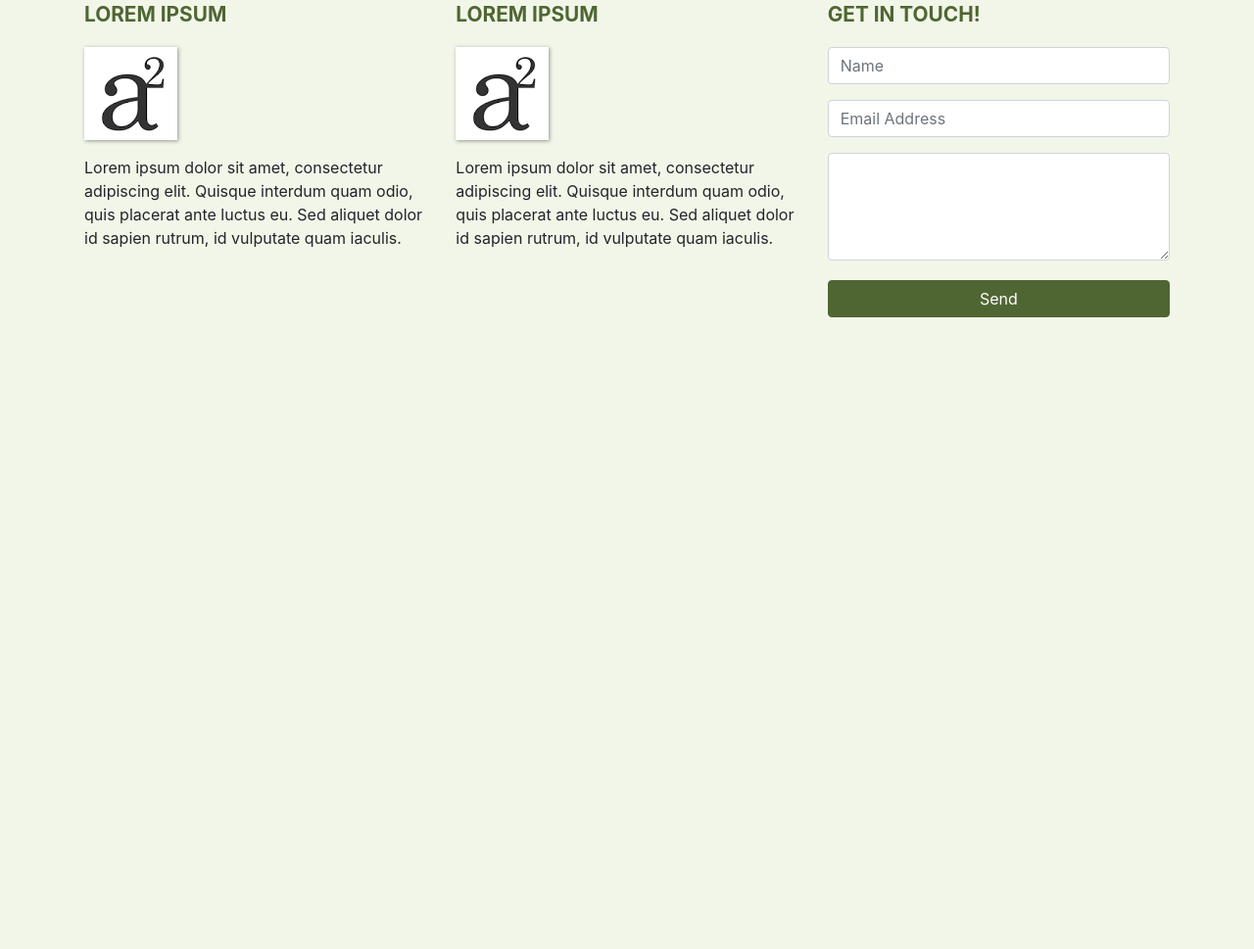
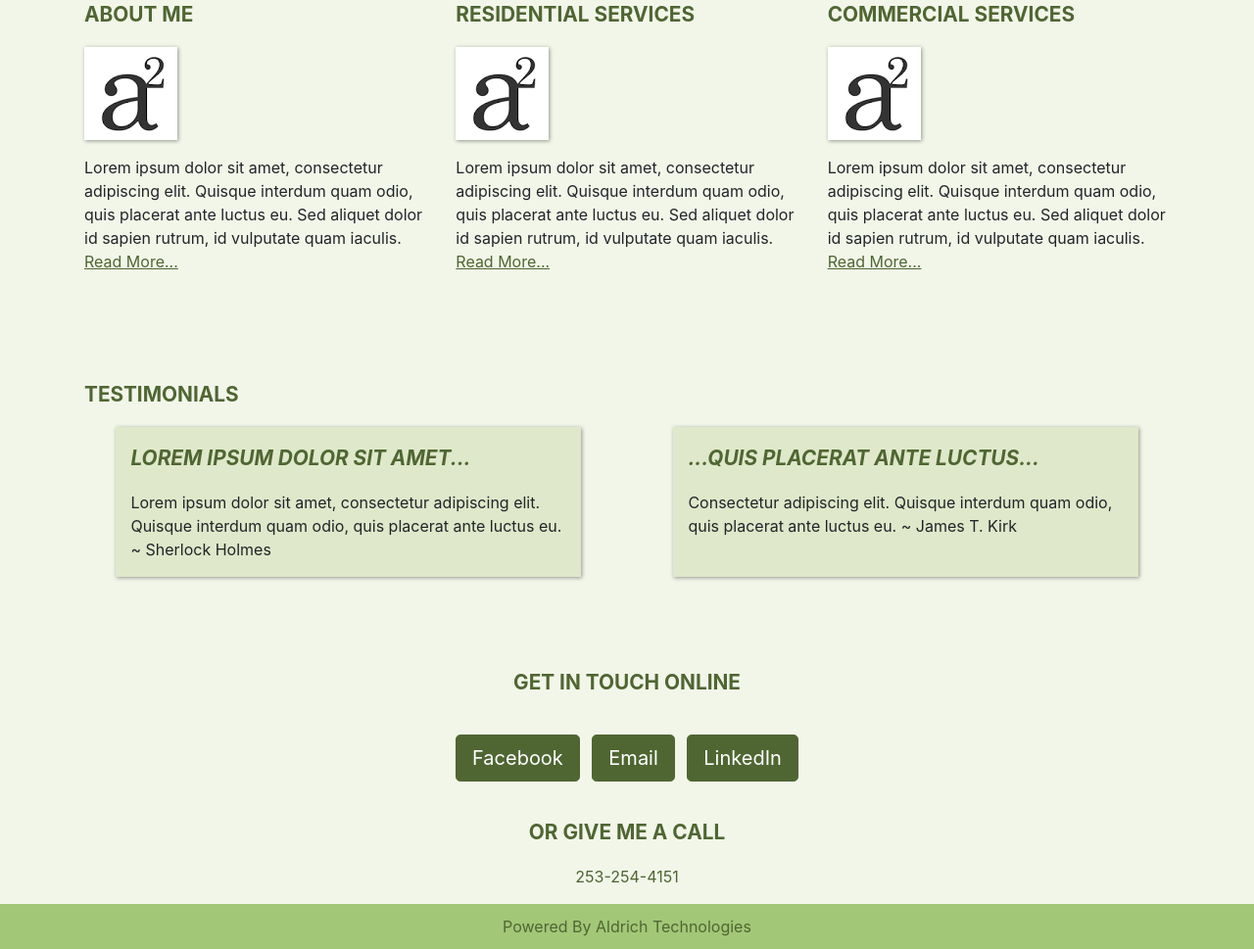
Before and after one commit to AmandaAldrich/amacsite, a plain HTML site: page index.html in a window 1280 px wide. Shown: the part 933-1902 px from the top of the page at 98% size. Before the commit the page ends 1337 px from the top, so only its background shows below. Drawn offline with nearby package versions, Linux system fonts and the light colour scheme.

Commit message:
Added Testimonials, About, Residential, Commercial, and modified contact area, to better work with client's goals

```diff
--- a/index.html
+++ b/index.html
@@ -27,10 +27,19 @@
 						<a class="nav-link" href="#">Home</a>
 					</li>
 					<li class="nav-item">
-						<a class="nav-link" href="#">About</a>
+						<a class="nav-link" href="about.html">About</a>
 					</li>
+					<li class="nav-item dropdown">
+						<a class="nav-link dropdown-toggle" href="#" id="navbarDropdownMenuLink" role="button" data-toggle="dropdown" aria-haspopup="true" aria-expanded="false">
+							Services
+						</a>
+						<div class="dropdown-menu" aria-labelledby="navbarDropdownMenuLink">
+							<a class="dropdown-item" href="residential.html">Residential</a>
+							<a class="dropdown-item" href="commercial.html">Commercial</a>
+						</div>
+				    </li>
 					<li class="nav-item">
-						<a class="nav-link" href="#">Contact</a>
+						<a class="nav-link" href="#contact">Contact</a>
 					</li>
 				</ul>
 			</div>
@@ -41,41 +50,85 @@
 			<div class="description">
 				<h1>Welcome to Amazing Cleaners!</h1>
 				<p>Looking for a friendly, thorough house cleaning service? Need your office or workspace spiffed up? We're your team, let's get together!</p>
-				<button class="btn btn-outline-secondary btn-lg">Tell Me More!</button>
+				<a href="#tellMeMore" class="btn btn-outline-secondary btn-lg">Tell Me More!</a>
 			</div>
 		</header>
 
-		<div class="container features">
+		<div class="container features" id="tellMeMore">
 			<div class="row">
 
 				<div class="col-lg-4 col-md-4 col-sm-12">
-					<h3 class="feature-title">Lorem ipsum</h3>
+					<h3 class="feature-title">About Me</h3>
 					<img src="images/a2.png" class="img-fluid">
-					<p>Lorem ipsum dolor sit amet, consectetur adipiscing elit. Quisque interdum quam odio, quis placerat ante luctus eu. Sed aliquet dolor id sapien rutrum, id vulputate quam iaculis.</p>
+					<p>Lorem ipsum dolor sit amet, consectetur adipiscing elit. Quisque interdum quam odio, quis placerat ante luctus eu. Sed aliquet dolor id sapien rutrum, id vulputate quam iaculis.
+						<a href="about.html">Read More...</a>
+					</p>
 				</div>
 
 				<div class="col-lg-4 col-md-4 col-sm-12">
-					<h3 class="feature-title">Lorem ipsum</h3>
+					<h3 class="feature-title">Residential Services</h3>
 					<img src="images/a2.png" class="img-fluid">
-					<p>Lorem ipsum dolor sit amet, consectetur adipiscing elit. Quisque interdum quam odio, quis placerat ante luctus eu. Sed aliquet dolor id sapien rutrum, id vulputate quam iaculis.</p>
+					<p>Lorem ipsum dolor sit amet, consectetur adipiscing elit. Quisque interdum quam odio, quis placerat ante luctus eu. Sed aliquet dolor id sapien rutrum, id vulputate quam iaculis.
+						<a href="residential.html">Read More...</a>
+					</p>
+				</div>
+				<div class="col-lg-4 col-md-4 col-sm-12">
+					<h3 class="feature-title">Commercial Services</h3>
+					<img src="images/a2.png" class="img-fluid">
+					<p>Lorem ipsum dolor sit amet, consectetur adipiscing elit. Quisque interdum quam odio, quis placerat ante luctus eu. Sed aliquet dolor id sapien rutrum, id vulputate quam iaculis.
+						<a href="commercial.html">Read More...</a>
+					</p>
 				</div>
 
-				<div class="col-lg-4 col-md-4 col-sm-12">
-					<h3 class="feature-title">Get in Touch!</h3>
-					<div class="form-group">
-						<input type="text" class="form-control" placeholder="Name" name="">
-					</div>
-					<div class="form-group">
-						<input type="email" class="form-control" placeholder="Email Address" name="email">
-					</div>
-					<div class="form-group">
-						<textarea class="form-control" rows="4"></textarea>
-					</div>
-					<input type="submit" class="btn btn-secondary btn-block" value="Send" name="">
+			</div>
+		</div>
+
+		<div class="container testimonials">
+			<h3>Testimonials</h3>
+			<div class="row">
+				<div class="testimonials-box col-lg-5 col-md-5 col-sm-12 mx-auto">
+					<h3 class="testimonials-title">Lorem ipsum dolor sit amet...</h3>
+					<p>Lorem ipsum dolor sit amet, consectetur adipiscing elit. Quisque interdum quam odio, quis placerat ante luctus eu. ~ Sherlock Holmes</p>
+				</div>
+				<div class="testimonials-box col-lg-5 col-md-5 col-sm-12 mx-auto">
+					<h3 class="testimonials-title">...quis placerat ante luctus...</h3>
+					<p>Consectetur adipiscing elit. Quisque interdum quam odio, quis placerat ante luctus eu. ~ James T. Kirk</p>
 				</div>
 			</div>
 		</div>
 
+		<div class="container contact" id="contact">
+			<div class="row">
+				<div class = "col-lg-4 col-md-4 col-sm-12 mx-auto">
+					<h3 class = "contact-title">get in touch online</h3>
+					<ul class = "list-inline banner-social-buttons">
+						<li class = "list-inline-item">
+							<a href = "https://www.facebook.com/amanda.aldrich.3998" target = "blank" class = "btn btn-outline-secondary btn-lg">
+								<span class = "network-name">Facebook</span>
+							</a>
+						</li>
+						<li class = "list-inline-item">
+							<a href = "mailto:amlaldrich@gmail.com" class = "btn btn-outline-secondary btn-lg">
+								<span class = "network-name">Email</span>
+							</a>
+						</li>
+						<li class = "list-inline-item">
+							<a href = "https://www.linkedin.com/in/amanda-aldrich-299987138/" target = "blank" class = "btn btn-outline-secondary btn-lg">
+								<span class = "network-name">LinkedIn</span>
+							</a>
+						</li>
+					</ul>
+					<h3 class = "contact-title"> Or give me a call </h3>
+					<p>253-254-4151</p>
+				</div>
+			</div>
+		</div>
+		<footer class="page-footer footer container-fluid">
+			<div class = "details">
+				<p> Powered By Aldrich Technologies </p>
+			</div>
+		</footer>
+
 	</body>
 
 </html>
--- a/main.css
+++ b/main.css
@@ -2,6 +2,7 @@
   --main-bg-color: #f2f6e9;
   --accent-green: #a2c777;
   --darker-accent-green: #4f6632;
+  --softer-accent-green: #dfe8ca;
 }
 
 body {
@@ -59,13 +60,13 @@ body {
   font-size: 1.3rem;
   line-height: 1.5;
 }
-.description button {
+.description a {
   border:1px solid var(--darker-accent-green);
   background:var(--darker-accent-green);
   border-radius: 5;
   color:#fff;
 }
-.description button:hover {
+.description a:hover {
   border:1px solid var(--accent-green);
   background: var(--accent-green);
   color:#000;
@@ -106,3 +107,87 @@ body {
   background: var(--accent-green);
   color:#000;
 }
+.features a {
+	color: var(--darker-accent-green);
+	text-decoration: underline;
+}
+
+/**Testimonials**/
+.testimonials {
+  margin: 4em auto;
+  padding: 1em;
+  position: relative;
+}
+.testimonials h3 {
+  color: var(--darker-accent-green);
+  font-size: 1.3rem;
+  font-weight: 700;
+  margin-bottom: 20px;
+  text-transform: uppercase;
+}
+.testimonials-box {
+  background-color: var(--softer-accent-green);
+  -webkit-box-shadow: 1px 1px 4px rgba(0, 0, 0, 0.4);
+  -moz-box-shadow: 1px 1px 4px rgba(0, 0, 0, 0.4);
+  box-shadow: 1px 1px 4px rgba(0, 0, 0, 0.4);
+  margin-bottom: 16px;
+}
+.testimonials-title {
+  color: var(--darker-accent-green);
+  font-size: 1.3rem;
+  font-weight: 450;
+  font-style: italic;
+  margin-top: 20px;
+  margin-bottom: 20px;
+}
+
+/**contact stuff**/
+.contact-title {
+  color: var(--darker-accent-green);
+  font-size: 1.3rem;
+  font-weight: 700;
+  margin-bottom: 20px;
+  text-transform: uppercase;
+  text-align: center;
+}
+.contact .btn {
+  border:1px solid var(--darker-accent-green);
+  background:var(--darker-accent-green);
+  border-radius: 5;
+  color:#fff;
+  margin-top: 20px;
+  margin-bottom: 30px;
+}
+.contact .btn:hover {
+  border:1px solid var(--accent-green);
+  background: var(--accent-green);
+  color:#000;
+}
+.list-inline {
+	margin-bottom: 10px;
+}
+.contact h4 {
+  color: var(--darker-accent-green);
+  font-size: 1.3 rem;
+  font-weight: 700;
+  margin-bottom: 20px;
+  margin-top: 20px;
+  text-transform: uppercase;
+  text-align: center;
+}
+.contact p {
+	color: var(--darker-accent-green);
+	text-align: center;
+}
+
+.footer {
+	background: var(--accent-green);
+	padding: 1px 0;
+}
+
+.details p {
+	color: var(--darker-accent-green);
+	margin-top: 10px;
+	margin-bottom: 10px;
+	text-align: center;
+}
```
